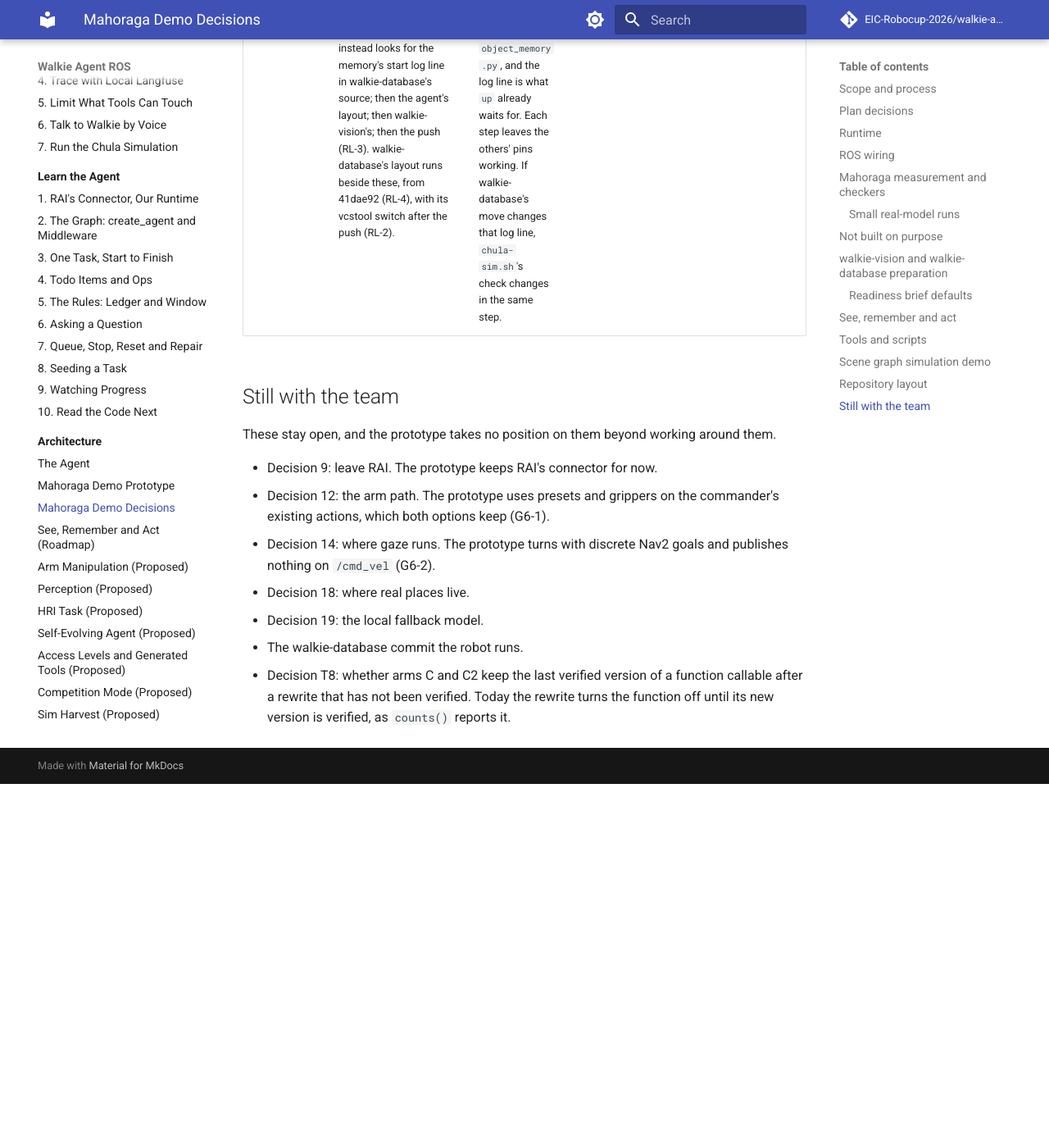
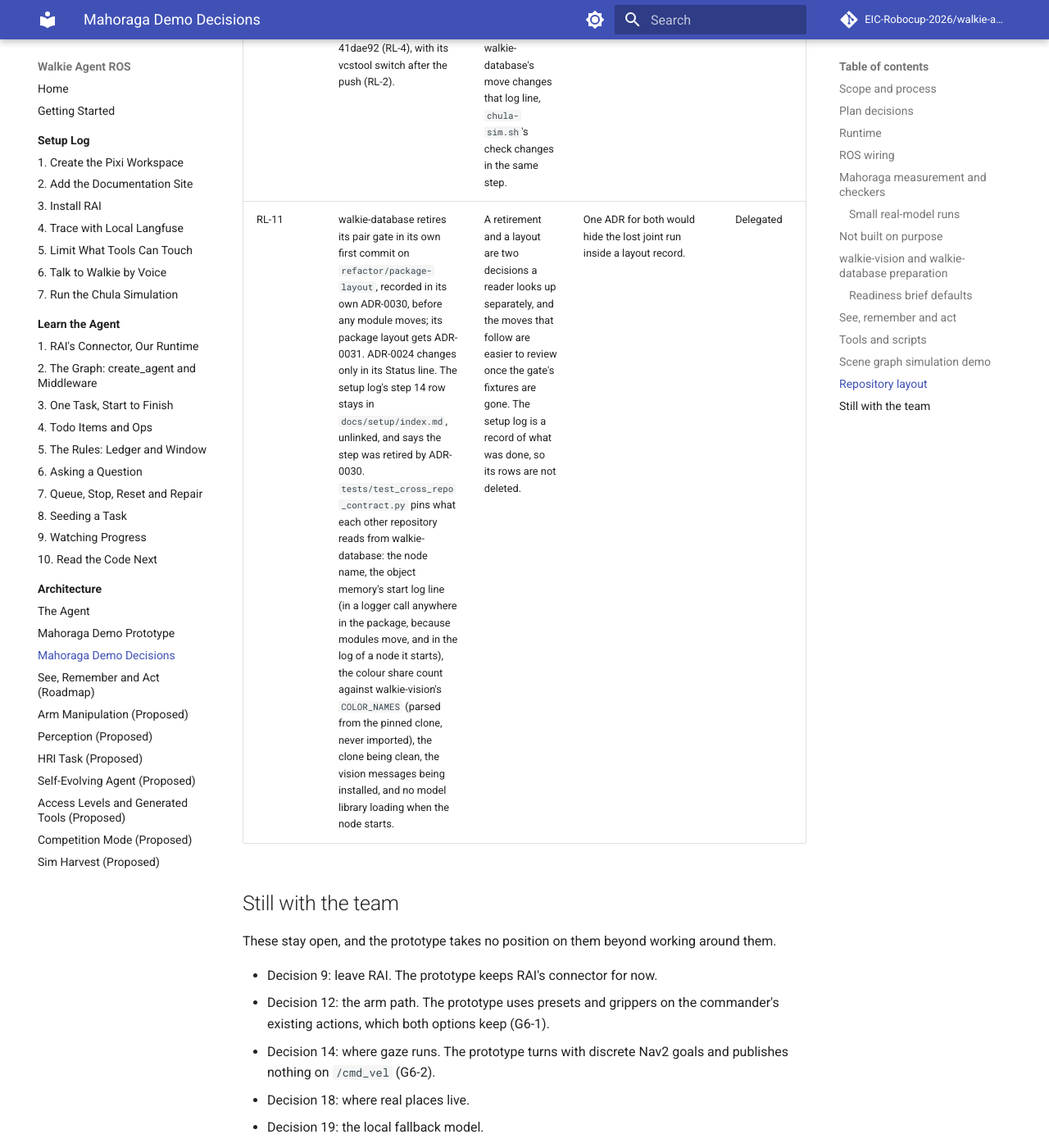
Before and after one commit to EIC-Robocup-2026/walkie-agent-ros, an MkDocs documentation site: the page built from docs/architecture/mahoraga-demo-decisions.md, in a window 1280 px wide and 1400 px high, scrolled down 131179 px. Shown: the whole window at 82% size. Built offline with MkDocs 1.6.1 and Material for MkDocs 9.7.7, drawn with Linux system fonts in a browser that asks for light colours; comment, search, counter and statistics services are not loaded; before the commit the page ends 132135 px from its top, so only the background shows below that; some of the changed text lies outside the part shown.

Commit message:
docs: record walkie-database's pair gate retirement and its adr numbers

```diff
--- a/docs/architecture/mahoraga-demo-decisions.md
+++ b/docs/architecture/mahoraga-demo-decisions.md
@@ -631,7 +631,8 @@ adapter or a test double lives. The proposal compared three shapes per
 repository; its trees, rules and costs are kept outside the repositories, in
 `~/Downloads/Walkie Repo Layouts.html`. Each repository records its own layout
 in an ADR named `package-layout`: walkie-agent-ros 0071, walkie-vision 0017 and
-walkie-database 0030.
+walkie-database 0031. walkie-database's ADR-0030 retires its pair gate (RL-2,
+RL-11).
 
 | ID | Decision | Why | Alternative and consequence | Status |
 | --- | --- | --- | --- | --- |
@@ -645,6 +646,7 @@ walkie-database 0030.
 | RL-8 | The three repositories share one vocabulary. A provider is a model implementation chosen by name in configuration; a backend is a non-model implementation of an interface; a fake is an in-process double; a `fake_*` node or `sim/` is a runnable stand-in; a demo is sample data. A vision task is always written in full, since a task is a competition task. Memory means the robot's world memory; the chat history is the checkpointer. `messages.py`, `errors.py` and `tests/test_cross_repo_contract.py` mean the same thing in each repository. `__init__.py` files hold only a docstring, except walkie-vision's `providers/` and walkie-agent-ros's `capabilities/` and `runtime/`. | A word that means one thing everywhere lets a reader carry what they learned in one repository to the next. | None. | Delegated |
 | RL-9 | import-linter 2.16, from PyPI, checks each layout's import rules inside pytest, from `tests/test_import_contracts.py`. In walkie-agent-ros: nothing imports `evals`; the core never imports `main`, `ros`, `voice`, `sim` or `evals`; the listed `__init__` files import nothing; and `ros` (except `operator_topics`) and `sim` never import `runtime`, `tools`, `prompts`, `chat_models` or LangChain. | A rule that only a document states is broken by the next change; a failing test names the import. | LangChain's `init_chat_model` waits: its model creator is cached, so the provider monkeypatches in `tests/test_main.py` stop working after the first call, and the vendor refusal and base-URL check stay ours either way. pydantic-settings was rejected because the loader is about 16 lines and its error text is tested. `TodoListMiddleware` was rejected because `todos.py` also carries `wait_for_person` and console output. | Delegated |
 | RL-10 | The order is: the agent's `chula-sim.sh` stops testing for `walkie_database/object_memory.py` and instead looks for the memory's start log line in walkie-database's source; then the agent's layout; then walkie-vision's; then the push (RL-3). walkie-database's layout runs beside these, from 41dae92 (RL-4), with its vcstool switch after the push (RL-2). | The file check would fail as soon as walkie-database moves `object_memory.py`, and the log line is what `up` already waits for. Each step leaves the others' pins working. If walkie-database's move changes that log line, `chula-sim.sh`'s check changes in the same step. | None. | Delegated |
+| RL-11 | walkie-database retires its pair gate in its own first commit on `refactor/package-layout`, recorded in its own ADR-0030, before any module moves; its package layout gets ADR-0031. ADR-0024 changes only in its Status line. The setup log's step 14 row stays in `docs/setup/index.md`, unlinked, and says the step was retired by ADR-0030. `tests/test_cross_repo_contract.py` pins what each other repository reads from walkie-database: the node name, the object memory's start log line (in a logger call anywhere in the package, because modules move, and in the log of a node it starts), the colour share count against walkie-vision's `COLOR_NAMES` (parsed from the pinned clone, never imported), the clone being clean, the vision messages being installed, and no model library loading when the node starts. | A retirement and a layout are two decisions a reader looks up separately, and the moves that follow are easier to review once the gate's fixtures are gone. The setup log is a record of what was done, so its rows are not deleted. | One ADR for both would hide the lost joint run inside a layout record. | Delegated |
 
 ## Still with the team
 
```
